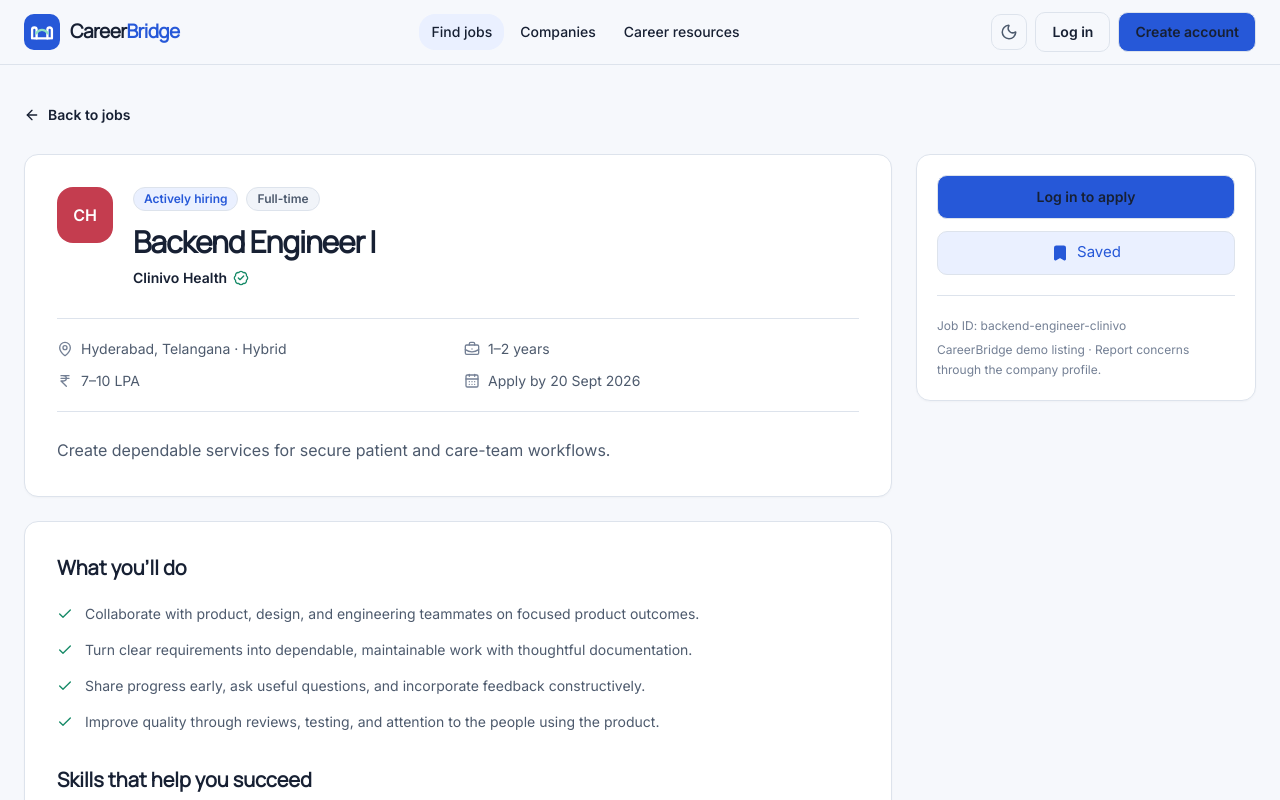
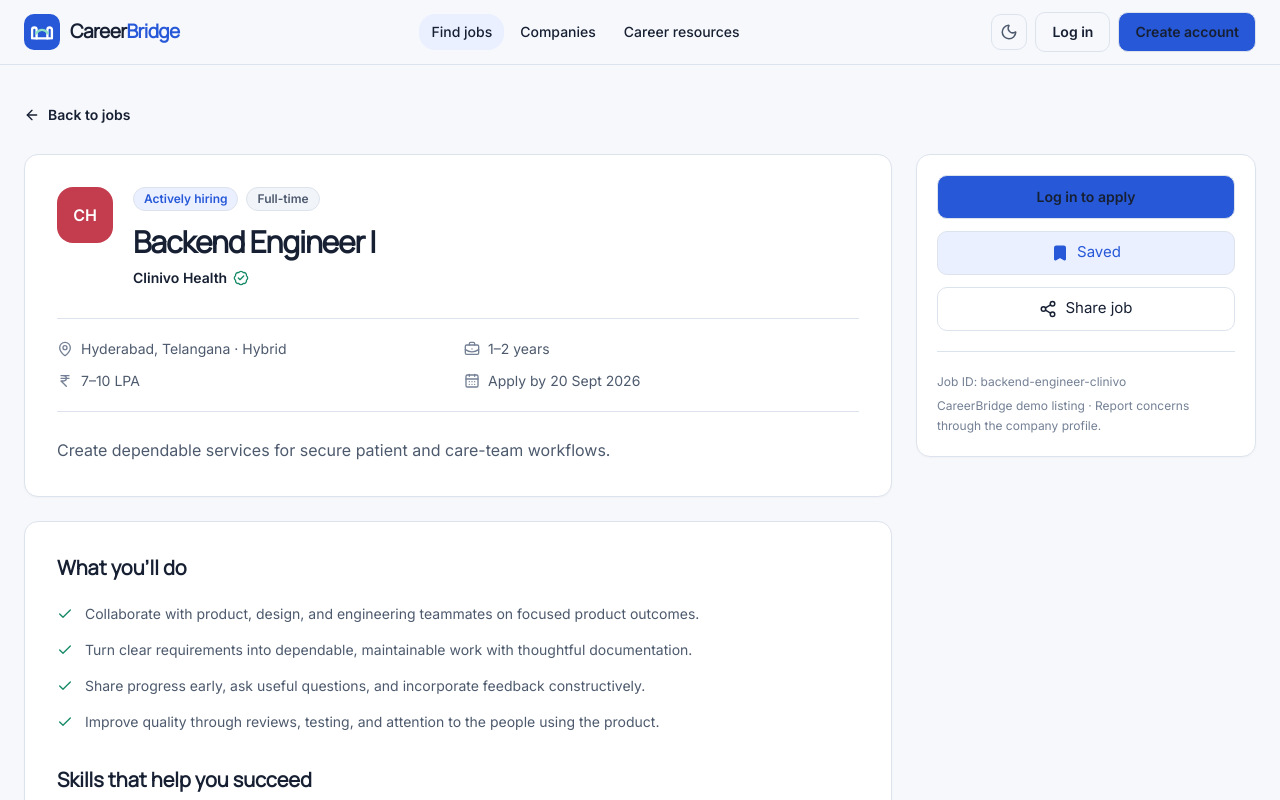
Before and after one commit to Sravanramaraju/CareerBridge-full-stack-off-campus-recruitment-platform-with-AI-assisted-r-sum-screening., a React (Vite) app: page /jobs/backend-engineer-clinivo in a window 1280 px wide. Shown: the top 800 px of the page. Built offline with nearby package versions, Linux system fonts and the light colour scheme.

Commit message:
feat: surface sharing on job details

```diff
--- a/src/pages/public/JobDetailPage.jsx
+++ b/src/pages/public/JobDetailPage.jsx
@@ -6,6 +6,7 @@
 } from 'lucide-react';
 import { Link, useParams } from 'react-router-dom';
 import { Badge } from '@/src/components/ui/Badge';
+import { ShareJobButton } from '@/src/components/jobs/ShareJobButton';
 import { buttonVariants, Button } from '@/src/components/ui/Button';
 import { EmptyState, Skeleton } from '@/src/components/ui/Feedback';
 import { TextArea } from '@/src/components/ui/Input';
@@ -137,6 +138,7 @@
             <Link to={`/login?redirect=${encodeURIComponent(`/jobs/${job.id}`)}`} className={cn(buttonVariants({ variant: 'primary', size: 'lg' }), 'w-full')}>Log in to apply</Link>
           )}
           <Button variant={isSaved ? 'soft' : 'secondary'} size="lg" className="mt-3 w-full" onClick={() => toggleSavedJob(job.id)}><Bookmark className={isSaved ? 'fill-current' : ''} />{isSaved ? 'Saved' : 'Save job'}</Button>
+          <div className="mt-3"><ShareJobButton jobTitle={job.title} /></div>
           <div className="mt-5 border-t border-[var(--cb-divider)] pt-5 text-xs leading-5 text-[var(--cb-text-muted)]">
             <p>Job ID: {job.id}</p>
             <p className="mt-1">CareerBridge demo listing · Report concerns through the company profile.</p>
```
